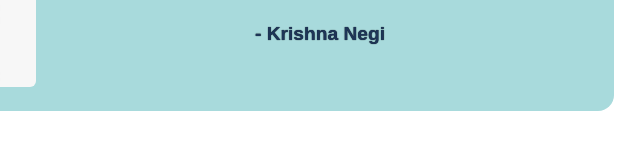
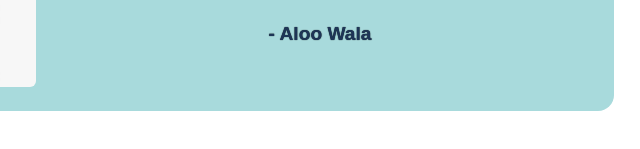
Before and after one commit to IqLessPotato/Home-town, a plain HTML site: page index.html in a window 1280 px wide. Shown: the part 1138-1287 px from the top of the page, 430-1070 px from the left. Drawn offline with Linux system fonts and the light colour scheme.

Commit message:
tour guide change
name changed to aloo wala

```diff
--- a/index.html
+++ b/index.html
@@ -46,7 +46,7 @@
             <div class="guide-right">
             <h3>Your guide</h3>
             <p>"I have lived in Dehradun for less than 2 years, but, I can show you all of its best parts and hidden secrets."</p>
-            <h4>- Krishna Negi</h4>
+            <h4>- Aloo Wala</h4>
 
             </div>
 
```
